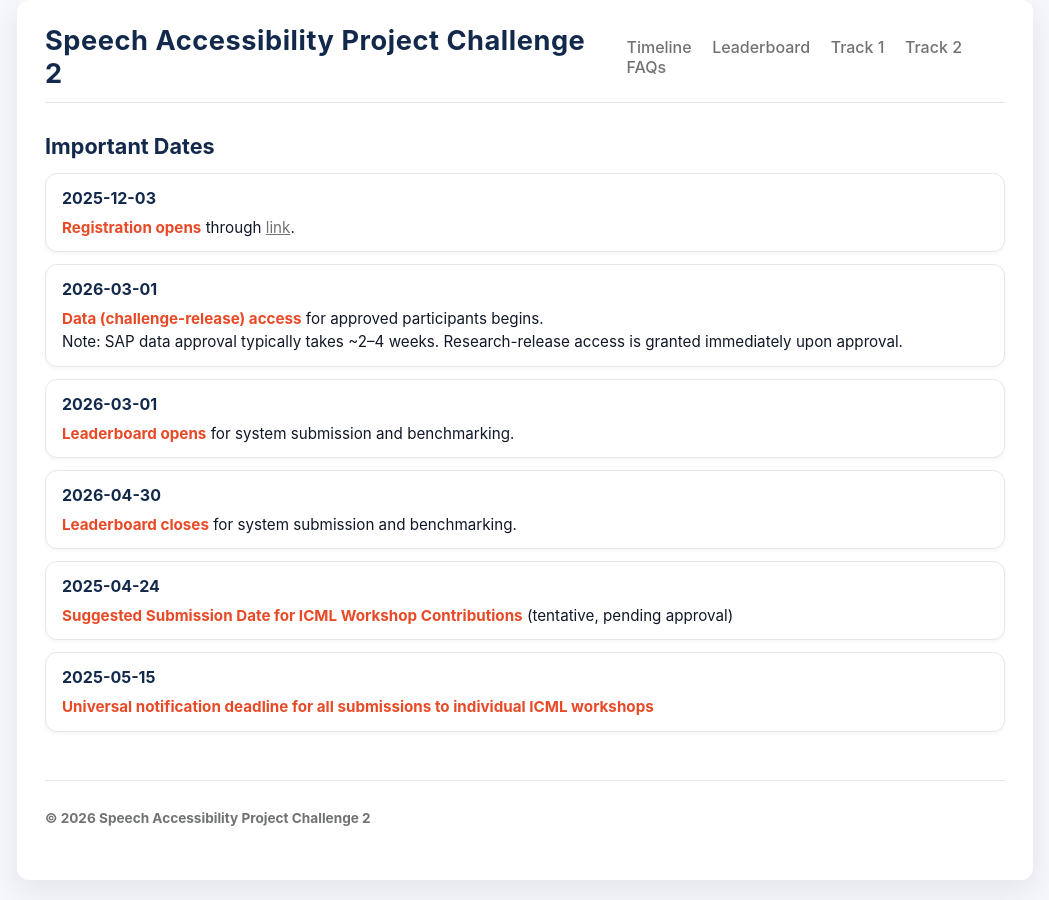
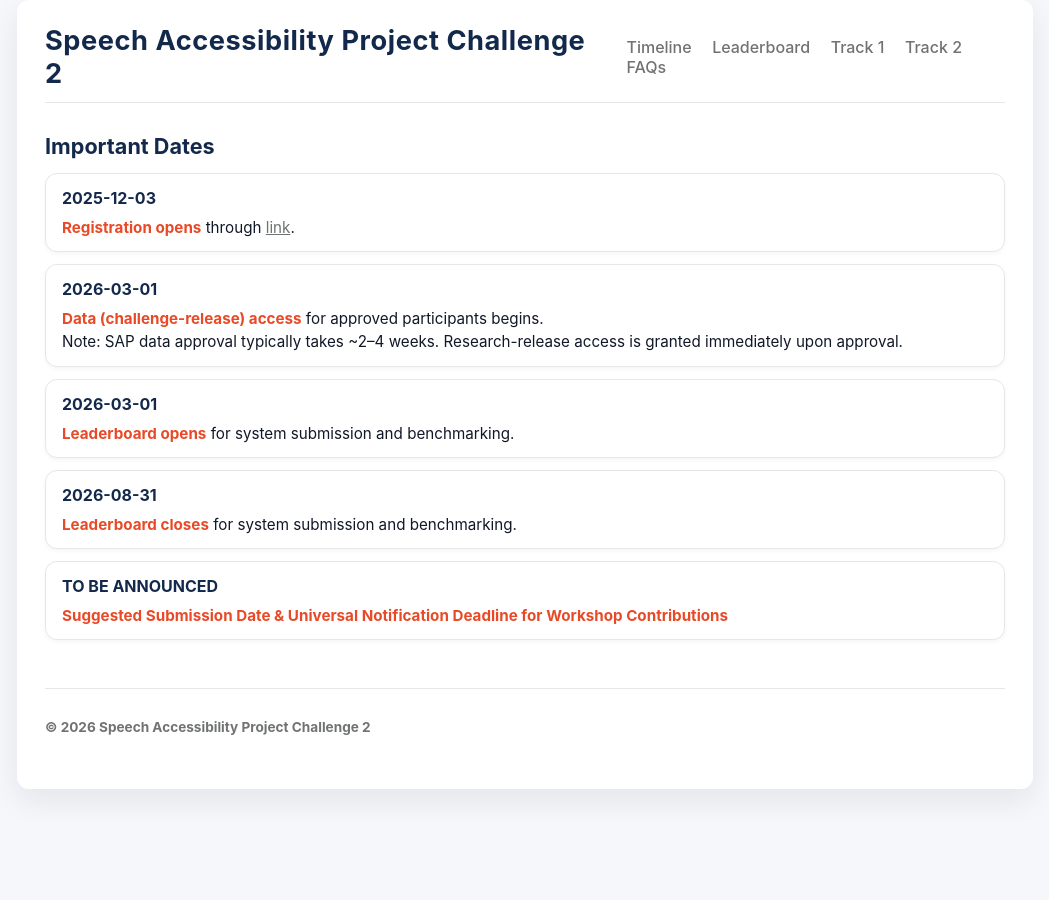
Before and after one commit to xiuwenz2/SAPC2-website, a Jekyll site: the page built from pages/timeline.md, in a window 1280 px wide. Shown: the whole page, without its empty margins (115-1164 px from the left). Built offline with Jekyll 4.4.1, drawn with Linux system fonts in a browser that asks for light colours.

Commit message:
Update timeline dates and descriptions

```diff
--- a/pages/timeline.md
+++ b/pages/timeline.md
@@ -31,23 +31,16 @@ permalink: /timeline/
   </div>
 
   <div class="news-item">
-    <div class="news-date">2026-04-30</div>
+    <div class="news-date">2026-08-31</div>
     <div class="news-text">
       <strong><span style="color: #E84A27;">Leaderboard closes</span></strong> for system submission and benchmarking.
     </div>
   </div>
 
   <div class="news-item">
-    <div class="news-date">2025-04-24</div>
+    <div class="news-date">TO BE ANNOUNCED</div>
     <div class="news-text">
-      <strong><span style="color: #E84A27;">Suggested Submission Date for ICML Workshop Contributions</span></strong> (tentative, pending approval)
-    </div>
-  </div>
-
-  <div class="news-item">
-    <div class="news-date">2025-05-15</div>
-    <div class="news-text">
-      <strong><span style="color: #E84A27;">Universal notification deadline for all submissions to individual ICML workshops</span></strong>
+      <strong><span style="color: #E84A27;">Suggested Submission Date & Universal Notification Deadline for Workshop Contributions</span></strong>
     </div>
   </div>
 
```
